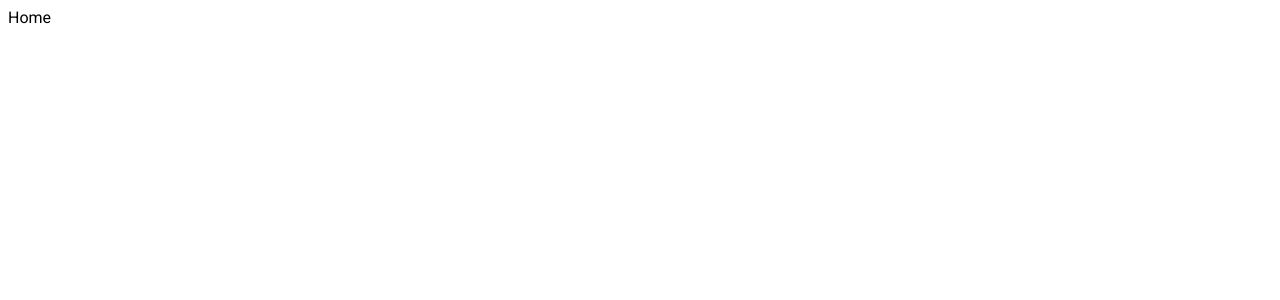
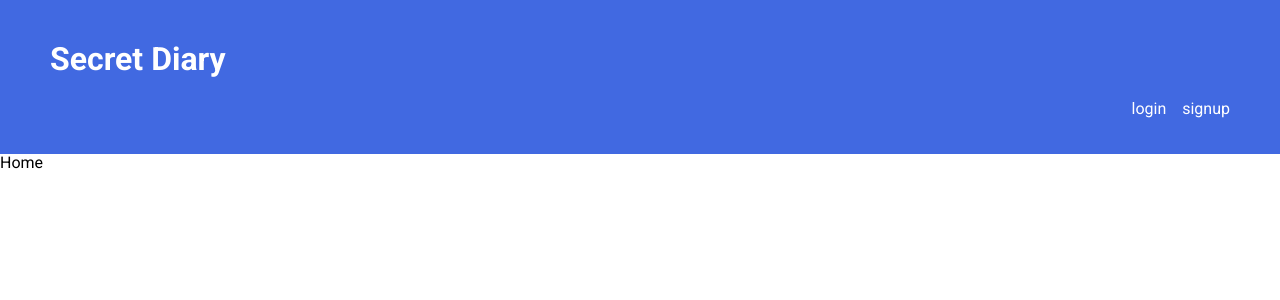
Before and after one commit to sojeongsojeong-park/diary, a React (Create React App) app: page / in a window 1280 px wide. Shown: the top 300 px of the page. Built offline with nearby package versions, Linux system fonts and the light colour scheme.

Commit message:
feat: implement Nav bar

```diff
--- a/package.json
+++ b/package.json
@@ -11,6 +11,7 @@
     "@types/react": "^18.0.18",
     "@types/react-dom": "^18.0.6",
     "@types/react-router-dom": "^5.3.3",
+    "normalize.css": "^8.0.1",
     "react": "^18.2.0",
     "react-dom": "^18.2.0",
     "react-router-dom": "^6.3.0",
--- a/src/App.tsx
+++ b/src/App.tsx
@@ -1,5 +1,6 @@
 import React from "react";
 import { BrowserRouter, Routes, Route } from "react-router-dom";
+import Nav from "./components/Nav";
 import Home from "./pages/home/Home";
 import Login from "./pages/login/Login";
 import Signup from "./pages/signup/Signup";
@@ -8,6 +9,7 @@ function App() {
   return (
     <div className='App'>
       <BrowserRouter>
+        <Nav />
         <Routes>
           <Route path='/' element={<Home />}></Route>
           <Route path='/login' element={<Login />}></Route>
--- /dev/null
+++ b/src/components/Nav.module.css
@@ -0,0 +1,19 @@
+.nav {
+  background-color: royalblue;
+  padding: 20px 50px;
+}
+
+.nav .list_nav {
+  display: flex;
+  justify-content: right;
+  gap: 16px;
+}
+
+.nav .title {
+  color: #fff;
+}
+
+.nav a {
+  color: #fff;
+  text-decoration: none;
+}
--- /dev/null
+++ b/src/components/Nav.tsx
@@ -0,0 +1,21 @@
+import React from "react";
+import { Link } from "react-router-dom";
+import styles from "./Nav.module.css";
+
+function Nav() {
+  return (
+    <div className={styles.nav}>
+      <h1 className={styles.title}>Secret Diary</h1>
+      <ul className={styles.list_nav}>
+        <li>
+          <Link to='/login'>login</Link>
+        </li>
+        <li>
+          <Link to='/signup'>signup</Link>
+        </li>
+      </ul>
+    </div>
+  );
+}
+
+export default Nav;
--- a/src/index.tsx
+++ b/src/index.tsx
@@ -1,6 +1,7 @@
 import React from "react";
 import ReactDOM from "react-dom/client";
 import "./index.css";
+import "normalize.css";
 import App from "./App";
 
 const root = ReactDOM.createRoot(
```
Also changed, not shown: 2 other files (tests, documents, lock files or other folders).
